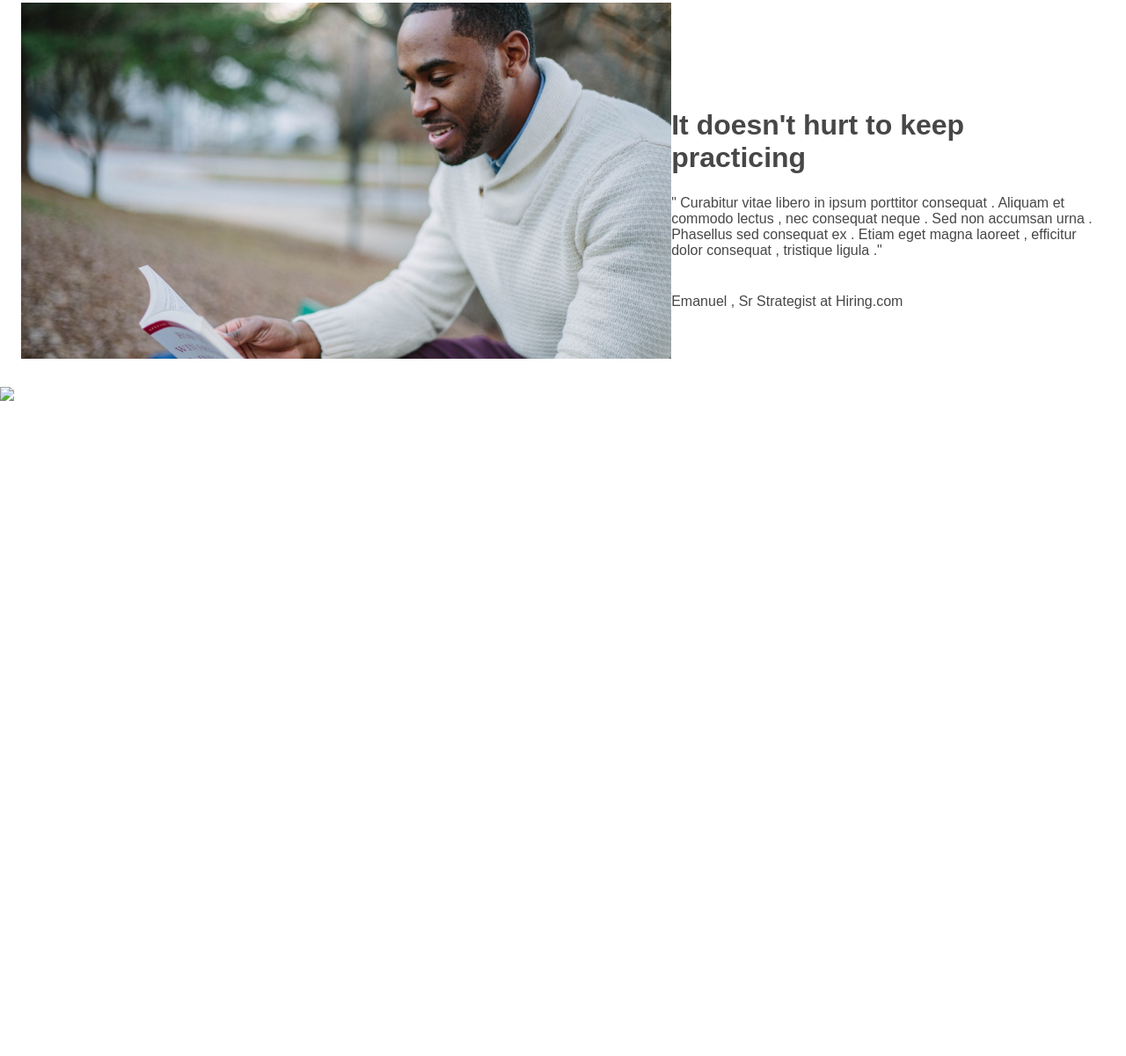
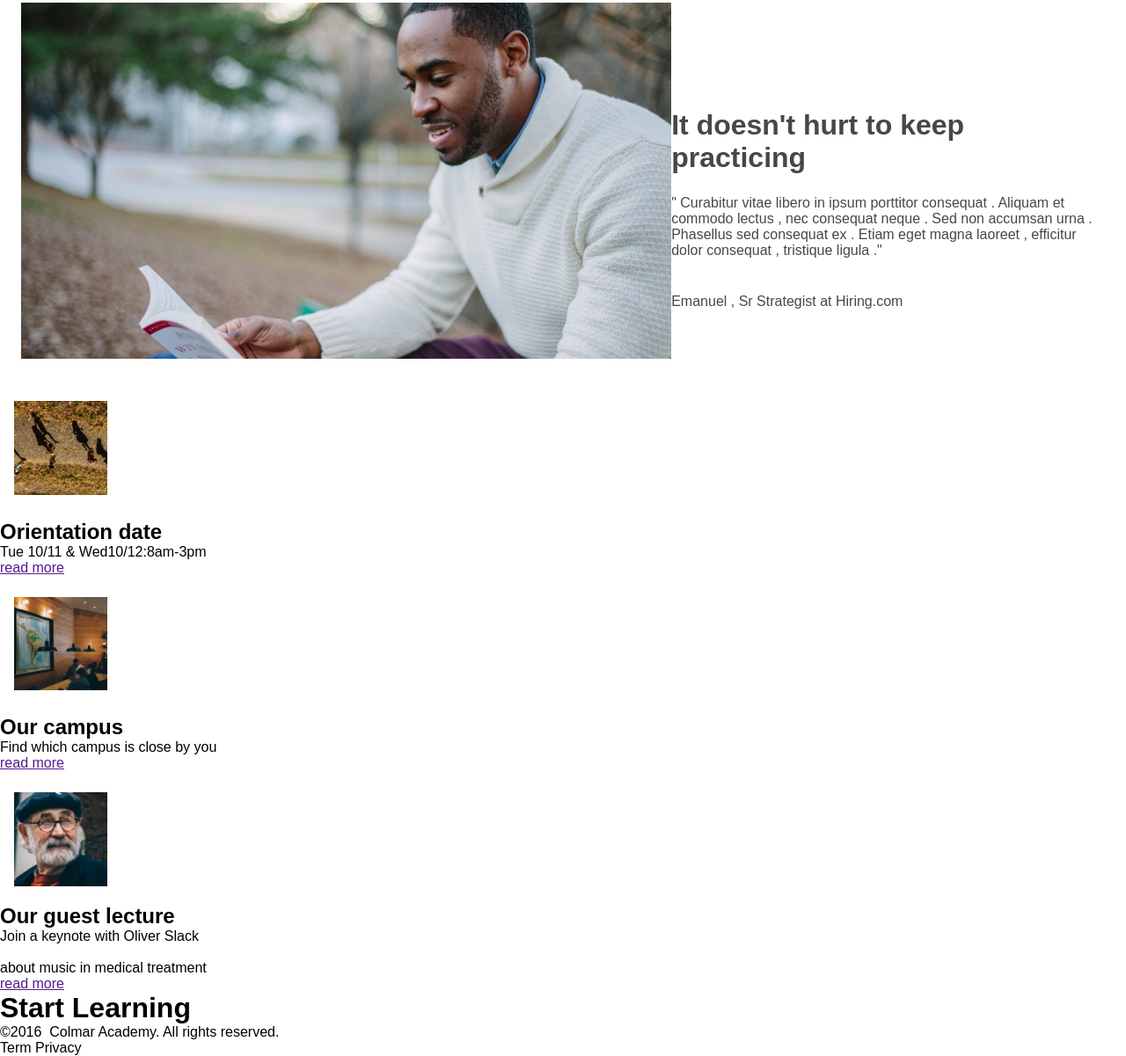
Before and after one commit to PrachakTocheewee/PrachakTocheewee.github.io, a plain HTML site: page Colmar Academy/index.html in a window 1280 px wide. Shown: the part 762-1963 px from the top of the page at 88% size. Before the commit the page ends 1222 px from the top, so only its background shows below. Drawn offline with Linux system fonts and the light colour scheme; a web font is replaced by a local one.

Commit message:
add footer

```diff
--- a/Colmar Academy/index.html
+++ b/Colmar Academy/index.html
@@ -39,17 +39,54 @@
         </div>
         <aside id="information-container-aside">
             <div>
-                <div id="information-orientation" >
-                    <img src="asset">
+                <div id="information-orientation-img" >
+                    <img id="img-desktop" src="assets/images/information-orientation.jpg">
+                    <img id="img-mobile" src="assets/images/information-orientation-mobile.jpg">
                 </div>
-                <div id="information-campus" >
-
+                <div id="information-orientation-text" >
+                    <h2>Orientation date</h2>
+                    <p>Tue 10/11 & Wed10/12:8am-3pm</p>
+                    <a href="">read more</a>
                 </div>
-                <div id="information-guest-lecture" >
+                <div id="information-campus-img" >
+                    <img id="img-desktop" src="assets/images/information-campus.jpg">
+                    <img id="img-mobile" src="assets/images/information-campus-mobile.jpg">
+                </div>
+                <div id="information-campus-text" >
+                    <h2>Our campus</h2>
+                    <p>Find which campus is close by you</p>
+                    <a href="">read more</a>
+                </div>
+                <div id="information-guest-lecture-img" >
+                    <img id="img-desktop" src="assets/images/information-guest-lecture.jpg">
+                    <img id="img-mobile" src="assets/images/information-guest-lecture-mobile.jpg">
+                </div>
+                <div id="information-guest-lecture-text" >
+                    <h2>Our guest lecture</h2>
+                    <p>Join a keynote with Oliver Slack</p><br>
+                    <p>about music in medical treatment</p>
+                    <a href="">read more</a>
 
                 </div>
 
             </div>
         </aside>
+        <div id="course-container">
+            <h1>Start Learning</h1>
+            <div class="course">
+
+            </div>
+        </div>
+
+    <footer>
+        <div>
+            <p>
+                &copy;2016 &nbsp;Colmar Academy. All rights reserved.
+            </p>
+            <p>
+                Term Privacy
+            </p>
+        </div>
+    </footer>
     </body>
 </html>
--- a/Colmar Academy/style.css
+++ b/Colmar Academy/style.css
@@ -8,6 +8,8 @@ body{
     max-width: 1280px;
     margin: auto;
 }
+
+/*navbar*/
 
 div .navbar{
     height: 64px;
@@ -30,6 +32,8 @@ div .navbar{
     display: inline;
     font-size: 32px;
 }
+
+/*banner*/
 
 #banner-contianer{
     display:flex;
@@ -67,6 +71,8 @@ div .navbar{
     margin-top: 24px;;
 }
 
+/*information*/
+
 #information-container{
     display:flex;
     align-items:center;
@@ -92,6 +98,48 @@ div .navbar{
     margin-top: 24px;
     margin-bottom: 40px;
 }
+
 #information-container #information-text bottom{
     margin-top: 32px;
 }
+
+#information-container-aside {
+    display: flex;
+    width: 40%;
+}
+
+#information-container-aside #information-orientation-text,
+#information-campus-text,#information-guset-lecture-text{
+    width: 65;
+    margin: 8px 0px;
+}
+
+#information-container-aside #information-orientation-img #img-desktop{
+    width: 35%;
+    height: auto;
+    margin:16px 16px;
+}
+
+#information-container-aside #information-orientation-img #img-mobile{
+    display:none;
+}
+
+#information-container-aside #information-campus-img #img-desktop{
+    width: 35%;
+    height: auto;
+    margin:16px 16px;
+}
+
+#information-container-aside #information-campus-img #img-mobile{
+    display:none;
+}
+
+#information-container-aside #information-guest-lecture-img #img-desktop{
+    width: 35%;
+    height: auto;
+    margin:16px 16px;
+}
+
+#information-container-aside #information-guest-lecture-img #img-mobile{
+    display:none;
+}
```
